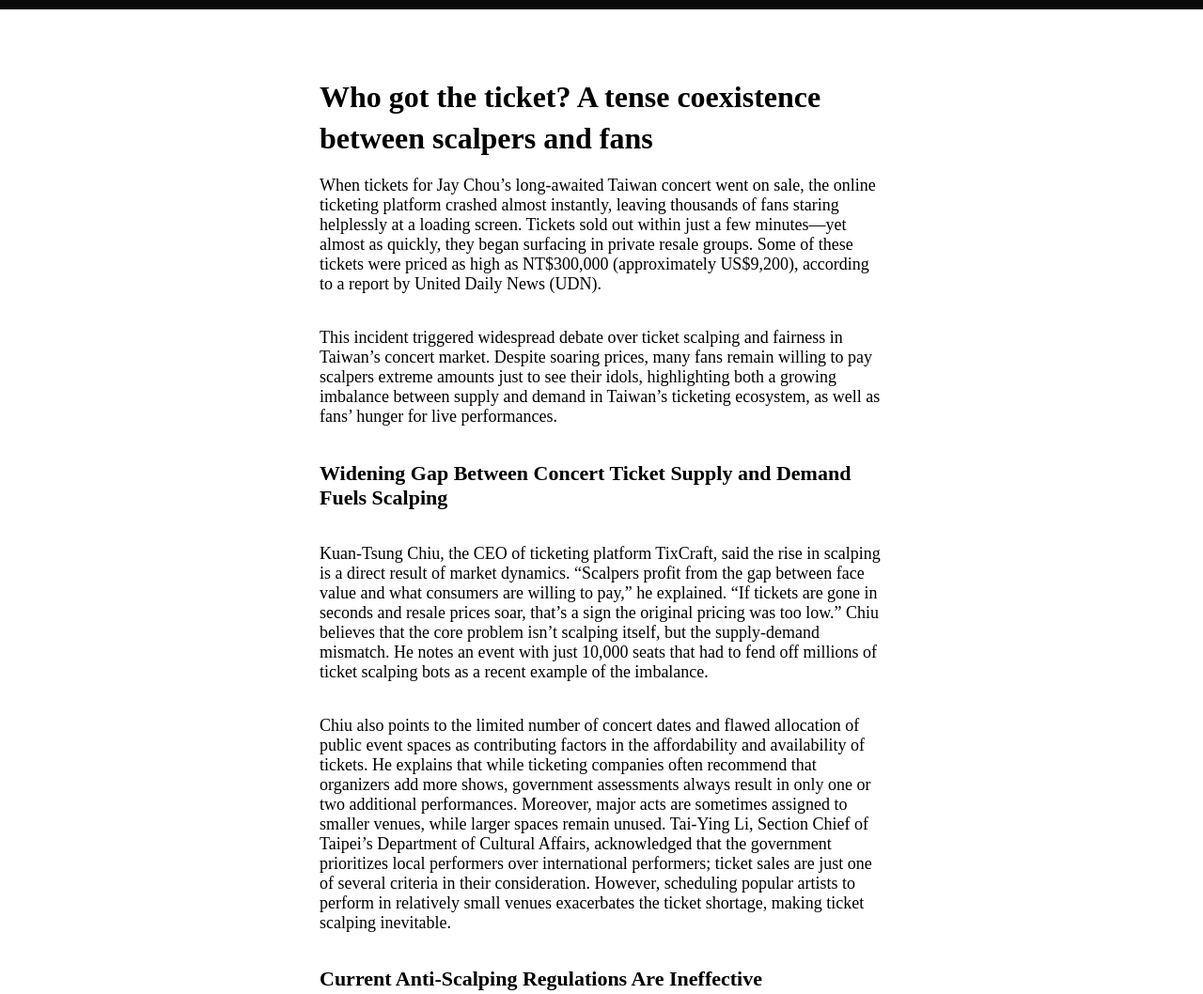
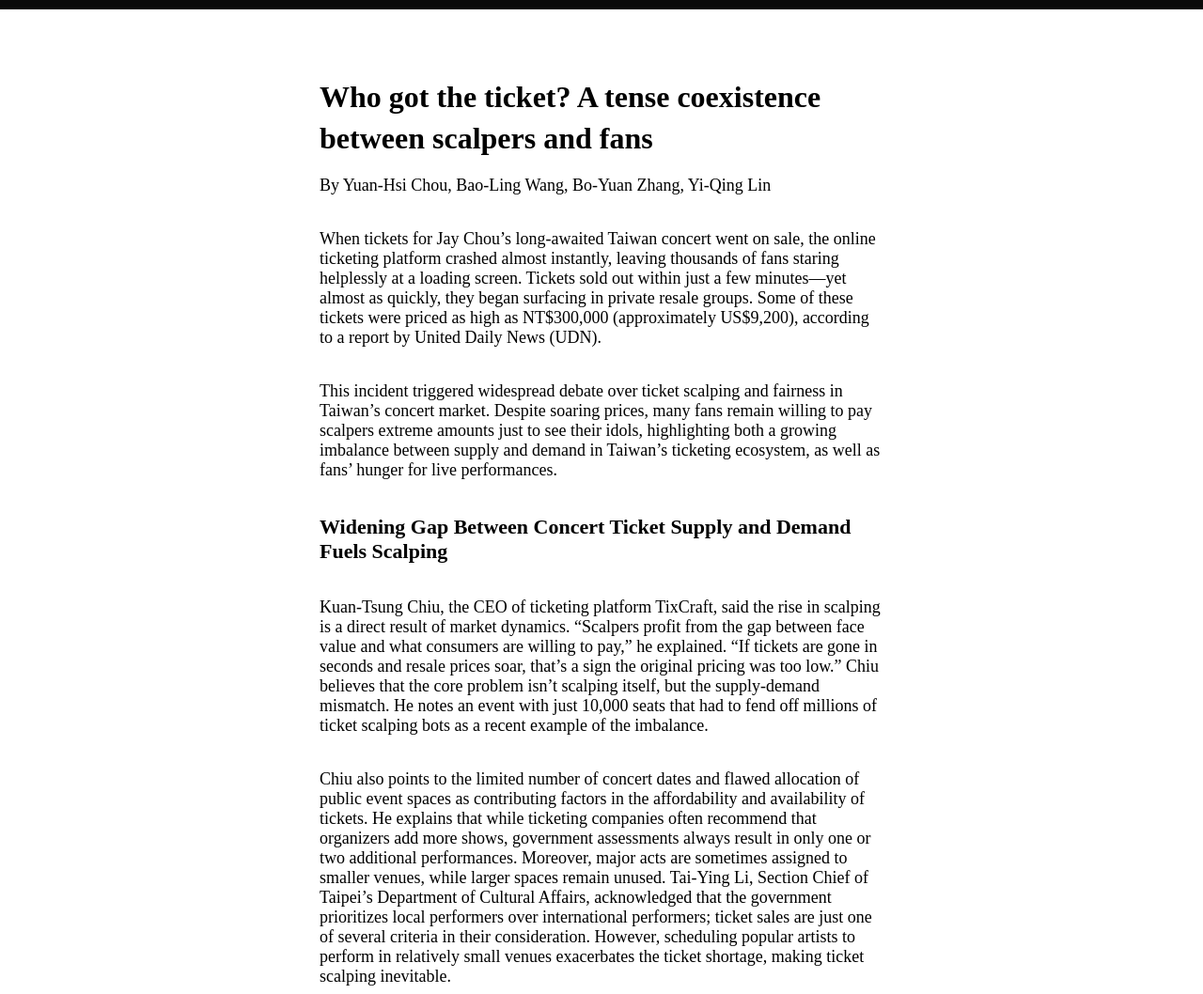
Before and after one commit to harperchouu/yay, a plain HTML site: page ticket.html in a window 1280 px wide. Shown: the top 1058 px of the page at 94% size. Drawn offline with Linux system fonts and the light colour scheme.

Commit message:
Update ticket.html

```diff
--- a/ticket.html
+++ b/ticket.html
@@ -11,6 +11,7 @@
 <div class="container">
     <div class="wordbox">
         <h1>Who got the ticket?  A tense coexistence between scalpers and fans</h1>
+        <p>By Yuan-Hsi Chou, Bao-Ling Wang, Bo-Yuan Zhang, Yi-Qing Lin</p>
         <p>When tickets for Jay Chou’s long-awaited Taiwan concert went on sale, the online ticketing platform crashed almost instantly, leaving thousands of fans staring helplessly at a loading screen. Tickets sold out within just a few minutes—yet almost as quickly, they began surfacing in private resale groups. Some of these tickets were priced as high as NT$300,000 (approximately US$9,200), according to a report by United Daily News (UDN). </p>
         <p>This incident triggered widespread debate over ticket scalping and fairness in Taiwan’s concert market. Despite soaring prices, many fans remain willing to pay scalpers extreme amounts just to see their idols, highlighting both a growing imbalance between supply and demand in Taiwan’s ticketing ecosystem, as well as fans’ hunger for live performances.</p>
         <h2>Widening Gap Between Concert Ticket Supply and Demand Fuels Scalping</h2>
```
